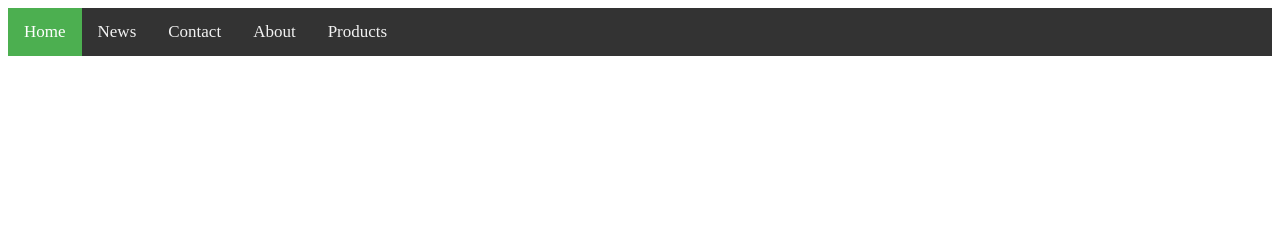
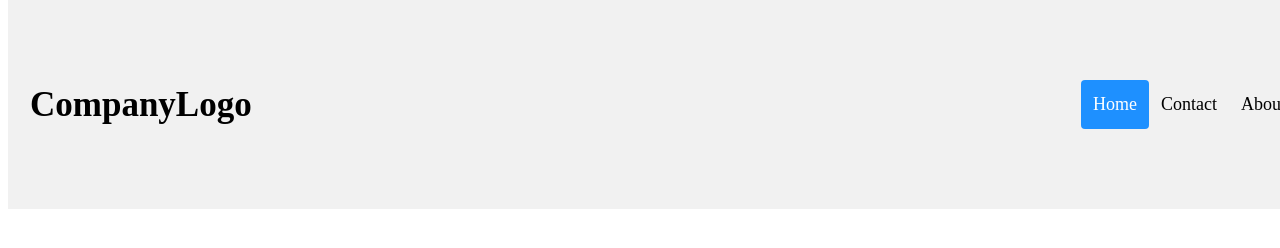
Before and after one commit to DevonHope/devonshireappraisals, a plain HTML site: page index.html in a window 1280 px wide. Drawn offline with Linux system fonts and the light colour scheme.

Commit message:
new format

```diff
--- a/index.html
+++ b/index.html
@@ -4,10 +4,20 @@
     <head>
         <meta charset="utf-8">
         <link rel="stylesheet" type="text/css" href="style.css" media="screen"/>
+        <script src="src.js"></script>
         <title>Devonshire Appraisals</title>
     </head>
     <body>
-        <!--top nav -->
+        <div id="navbar">
+            <a href="index.html" id="logo">CompanyLogo</a>
+            <div id="navbar-right">
+                <a class="active" href="index.html">Home</a>
+                <a href="pages/contact.html">Contact</a>
+                <a href="pages/about.html">About</a>
+            </div>
+        </div>
+        <!--
+        <!--top nav
         <div class="topnav">
             <a class="active" href="index.html">Home</a>
             <a href="pages/news.html">News</a>
@@ -15,5 +25,6 @@
             <a href="pages/about.html">About</a>
             <a href="pages/products.html">Products</a>
         </div>
+        -->
     </body>
 </html>
--- /dev/null
+++ b/src.js
@@ -0,0 +1,12 @@
+// When the user scrolls down 80px from the top of the document, resize the navbar's padding and the logo's font size
+window.onscroll = function() {scrollFunction()};
+
+function scrollFunction() {
+  if (document.body.scrollTop > 80 || document.documentElement.scrollTop > 80) {
+    document.getElementById("navbar").style.padding = "30px 10px";
+    document.getElementById("logo").style.fontSize = "25px";
+  } else {
+    document.getElementById("navbar").style.padding = "80px 10px";
+    document.getElementById("logo").style.fontSize = "35px";
+  }
+}
--- a/style.css
+++ b/style.css
@@ -1,10 +1,74 @@
-/* Add a black background color to the top navigation */
+/* Create a sticky/fixed navbar */
+#navbar {
+  overflow: hidden;
+  background-color: #f1f1f1;
+  padding: 90px 10px; /* Large padding which will shrink on scroll (using JS) */
+  transition: 0.4s; /* Adds a transition effect when the padding is decreased */
+  position: fixed; /* Sticky/fixed navbar */
+  width: 100%;
+  top: 0; /* At the top */
+  z-index: 99;
+}
+
+/* Style the navbar links */
+#navbar a {
+  float: left;
+  color: black;
+  text-align: center;
+  padding: 12px;
+  text-decoration: none;
+  font-size: 18px;
+  line-height: 25px;
+  border-radius: 4px;
+}
+
+/* Style the logo */
+#navbar #logo {
+  font-size: 35px;
+  font-weight: bold;
+  transition: 0.4s;
+}
+
+/* Links on mouse-over */
+#navbar a:hover {
+  background-color: #ddd;
+  color: black;
+}
+
+/* Style the active/current link */
+#navbar a.active {
+  background-color: dodgerblue;
+  color: white;
+}
+
+/* Display some links to the right */
+#navbar-right {
+  float: right;
+}
+
+/* Add responsiveness - on screens less than 580px wide, display the navbar vertically instead of horizontally */
+@media screen and (max-width: 580px) {
+  #navbar {
+    padding: 20px 10px !important; /* Use !important to make sure that JavaScript doesn't override the padding on small screens */
+  }
+  #navbar a {
+    float: none;
+    display: block;
+    text-align: left;
+  }
+  #navbar-right {
+    float: none;
+  }
+}
+
+/*
+/* Add a black background color to the top navigation
 .topnav {
   background-color: #333;
   overflow: hidden;
 }
 
-/* Style the links inside the navigation bar */
+/* Style the links inside the navigation bar
 .topnav a {
   float: left;
   color: #f2f2f2;
@@ -14,14 +78,14 @@
   font-size: 17px;
 }
 
-/* Change the color of links on hover */
+/* Change the color of links on hover
 .topnav a:hover {
-  background-color: #ddd;
-  color: black;
+  color: #0099cc;
 }
 
-/* Add a color to the active/current link */
+/* Add a color to the active/current link
 .topnav a.active {
-  background-color: #4CAF50;
-  color: white;
+  /*background-color: #4CAF50;
+  color: #0099cc;
 }
+*/
```
